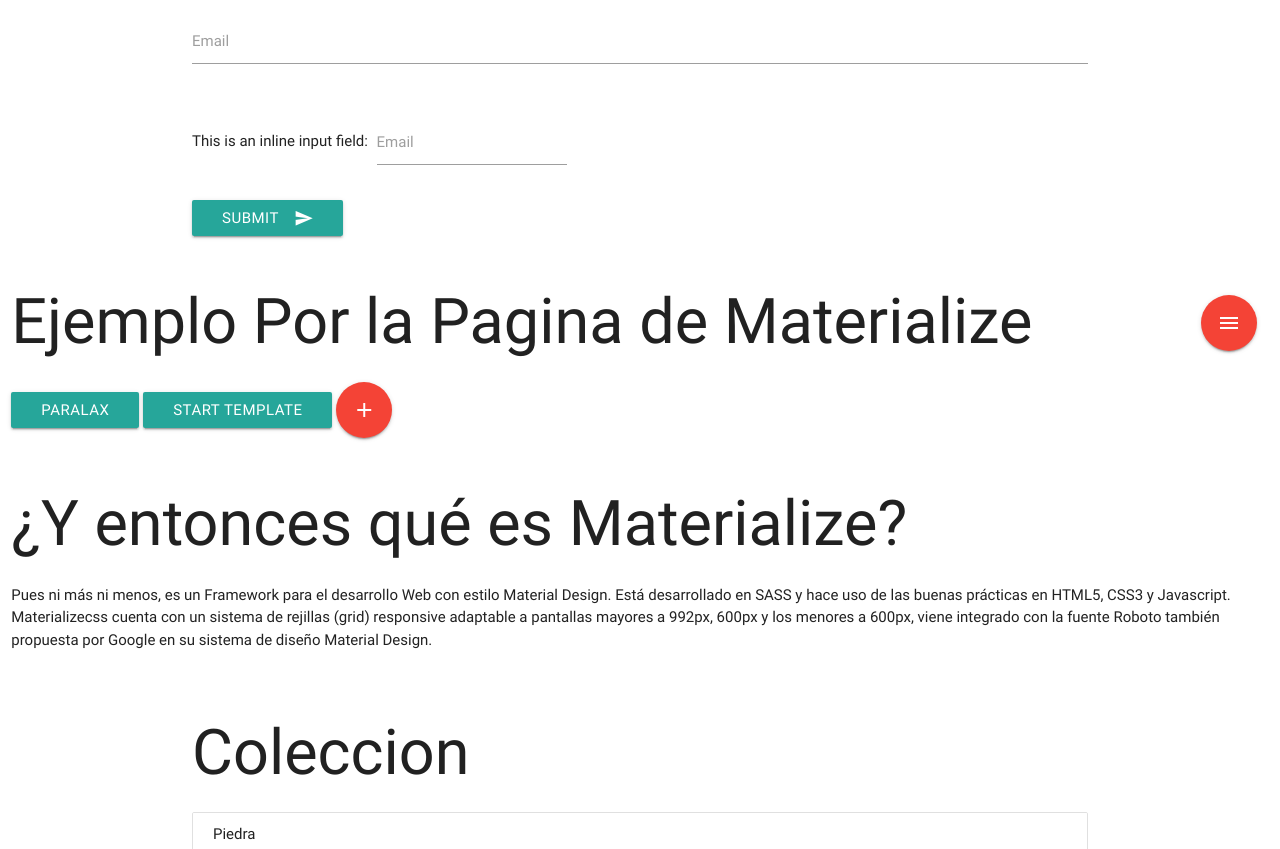
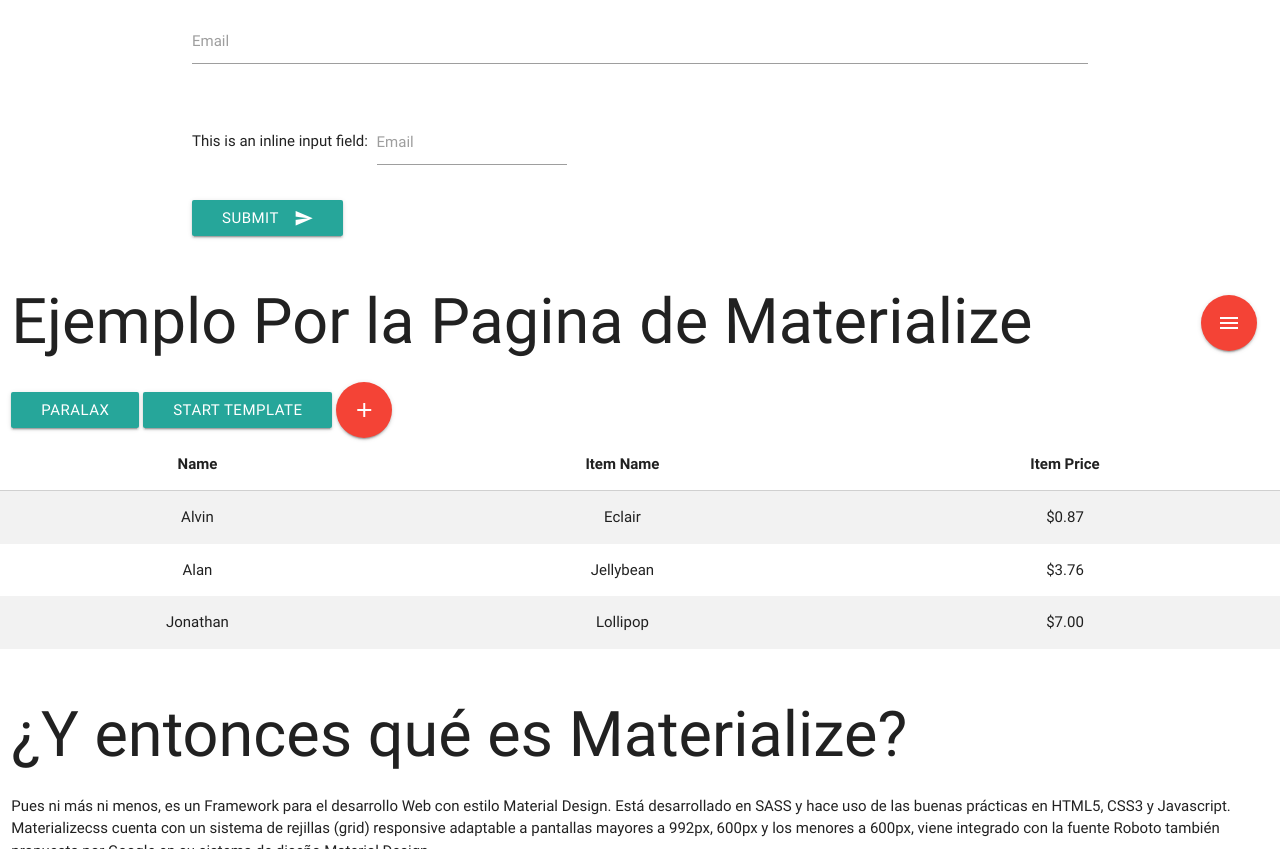
Before and after one commit to Merci13/expociciones, a plain HTML site: page index.html in a window 1280 px wide. Shown: the part 426-1275 px from the top of the page. Drawn offline with nearby package versions, Linux system fonts and the light colour scheme.

Commit message:
fd
se agrego tabla de ejemplo

```diff
--- a/index.html
+++ b/index.html
@@ -13,7 +13,7 @@
 			<div class="row">
 				<form class="col s12">
 					<div class="row">
-					<h1>Materialize</h1>
+						<h1>Materialize</h1>
 						<div class="input-field col s6">
 							<input placeholder="Placeholder" id="first_name" type="text" class="validate">
 							<label for="first_name">First Name</label>
@@ -78,6 +78,33 @@
 				</div>
 			</div>
 
+			<table class="striped centered">
+				<thead>
+					<tr>
+						<th>Name</th>
+						<th>Item Name</th>
+						<th>Item Price</th>
+					</tr>
+				</thead>
+				<tbody>
+					<tr>
+						<td>Alvin</td>
+						<td>Eclair</td>
+						<td>$0.87</td>
+					</tr>
+					<tr>
+						<td>Alan</td>
+						<td>Jellybean</td>
+						<td>$3.76</td>
+					</tr>
+					<tr>
+						<td>Jonathan</td>
+						<td>Lollipop</td>
+						<td>$7.00</td>
+					</tr>
+				</tbody>
+			</table>
+
 		</div>
 		<div class="row">
 			<div class="col s12">
@@ -92,7 +119,7 @@
 		<div class="container">
 			<div class="row">
 				<div class="col s12">
-				<h1>Coleccion</h1>
+					<h1>Coleccion</h1>
 					<ul class="collection">
 						<li class="collection-item">Piedra</li>
 						<li class="collection-item">Edwin</li>
```
